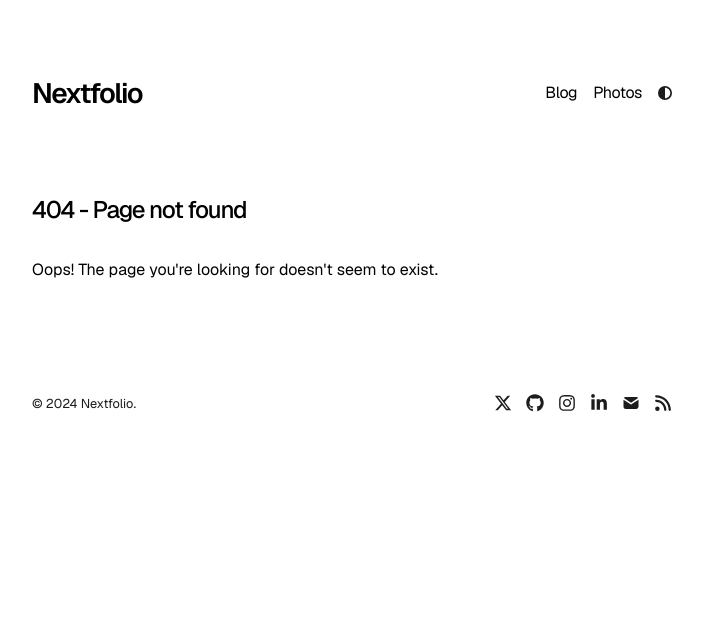
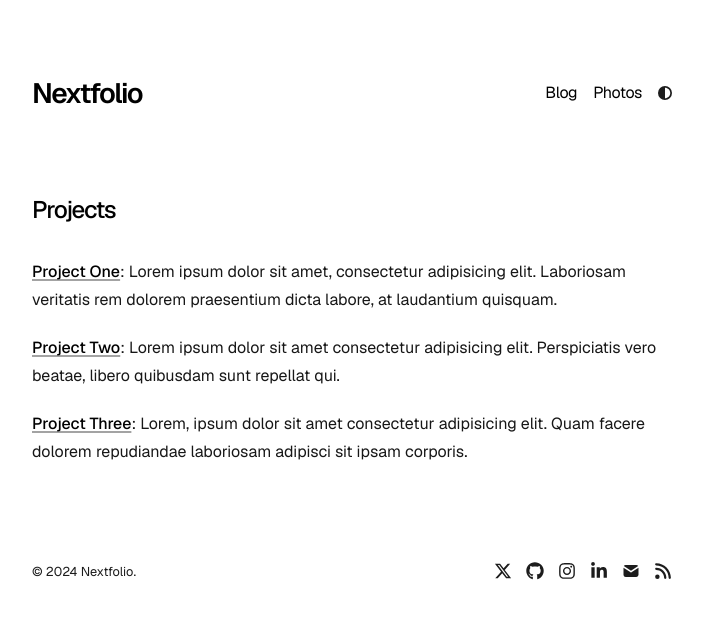
Before and after one commit to 1msirius/Nextfolio, a Next.js app: page /projects in a window 1280 px wide. Before the commit this address had no page. Shown: the top 618 px of the page, without its empty margins (288-991 px from the left). Built offline with nearby package versions, Linux system fonts and the light colour scheme.

Commit message:
Add projects page

```diff
--- /dev/null
+++ b/app/projects/page.tsx
@@ -0,0 +1,24 @@
+export default function Projects() {
+  return (
+    <section>
+      <h1 className="mb-8 text-2xl font-medium tracking-tighter">Projects</h1>
+      <div className="prose prose-neutral dark:prose-invert">
+        <p>
+          <a href="#">Project One</a>: Lorem ipsum dolor sit amet, consectetur
+          adipisicing elit. Laboriosam veritatis rem dolorem praesentium dicta
+          labore, at laudantium quisquam.
+        </p>
+        <p>
+          <a href="#">Project Two</a>: Lorem ipsum dolor sit amet consectetur
+          adipisicing elit. Perspiciatis vero beatae, libero quibusdam sunt
+          repellat qui.
+        </p>
+        <p>
+          <a href="#">Project Three</a>: Lorem, ipsum dolor sit amet consectetur
+          adipisicing elit. Quam facere dolorem repudiandae laboriosam adipisci
+          sit ipsam corporis.
+        </p>
+      </div>
+    </section>
+  );
+}
```
